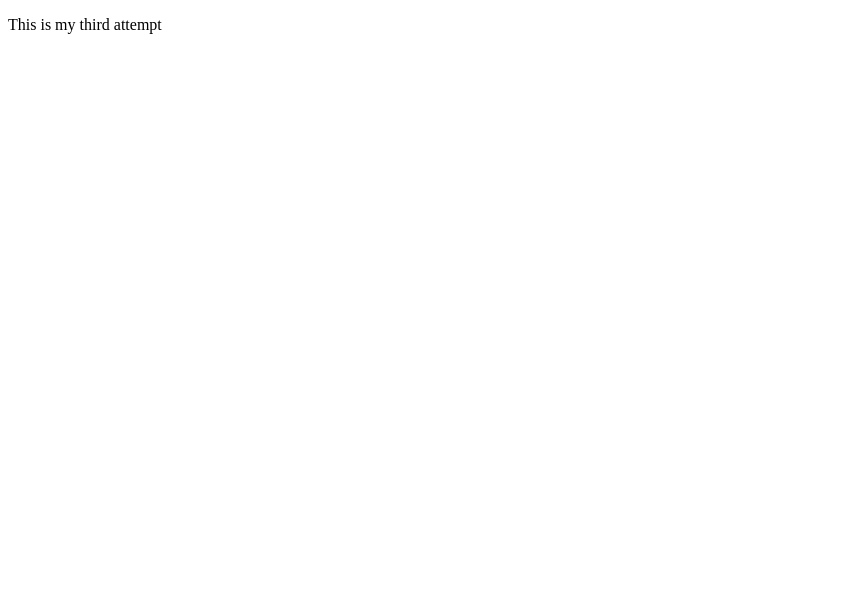
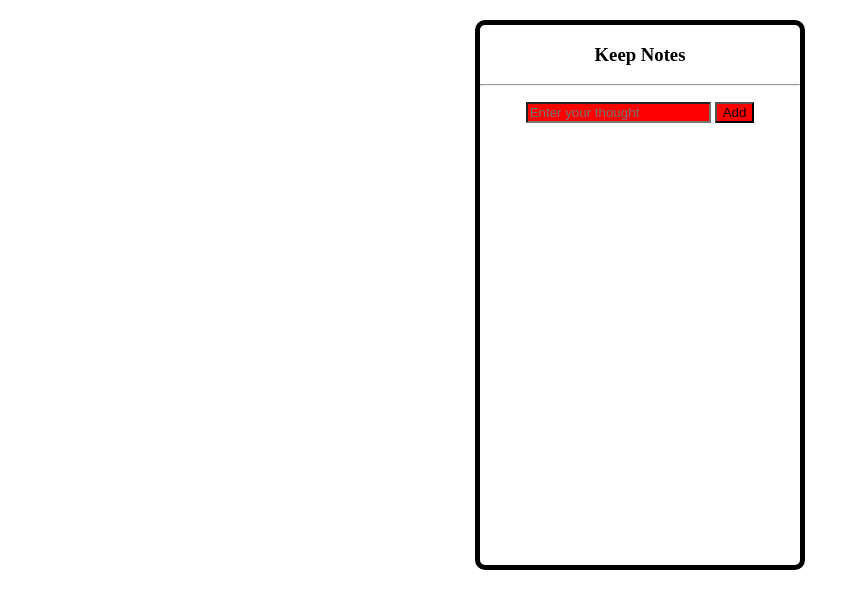
Before and after one commit to piyush111s/piyush, a plain HTML site: page index.html in a window 1280 px wide. Shown: the whole page, without its empty margins (0-860 px from the left). Drawn offline with Linux system fonts and the light colour scheme.

Commit message:
Making Keep Notes

```diff
--- a/index.html
+++ b/index.html
@@ -3,9 +3,20 @@
 <head>
     <meta charset="UTF-8">
     <meta name="viewport" content="width=device-width, initial-scale=1.0">
-    <title>trying</title>
+    <title>Notes</title>
+    <link rel="stylesheet" href="style.css">
 </head>
 <body>
-    <p>This is my third attempt</p>
+    <div class="container">
+        <h3>Keep Notes</h3>
+        <hr>
+        <ol>
+
+        </ol>
+        <input type="text" placeholder="Enter your thought" id="bottom">
+        <button id="bottom">Add</button>
+
+    </div>
+
 </body>
 </html>
--- /dev/null
+++ b/style.css
@@ -0,0 +1,19 @@
+body{
+    padding: 0;
+    margin: 0;
+    box-sizing: border-box;
+    height: 100vh;
+    width:100%;
+    text-align: center;
+    padding-top: 20px;
+}
+.container{
+    height: 540px;
+    width:25vw;
+    border: 5px solid black;
+    margin:0 auto;
+    border-radius: 10px;
+}
+#bottom{
+    background-color: red;
+}
```
